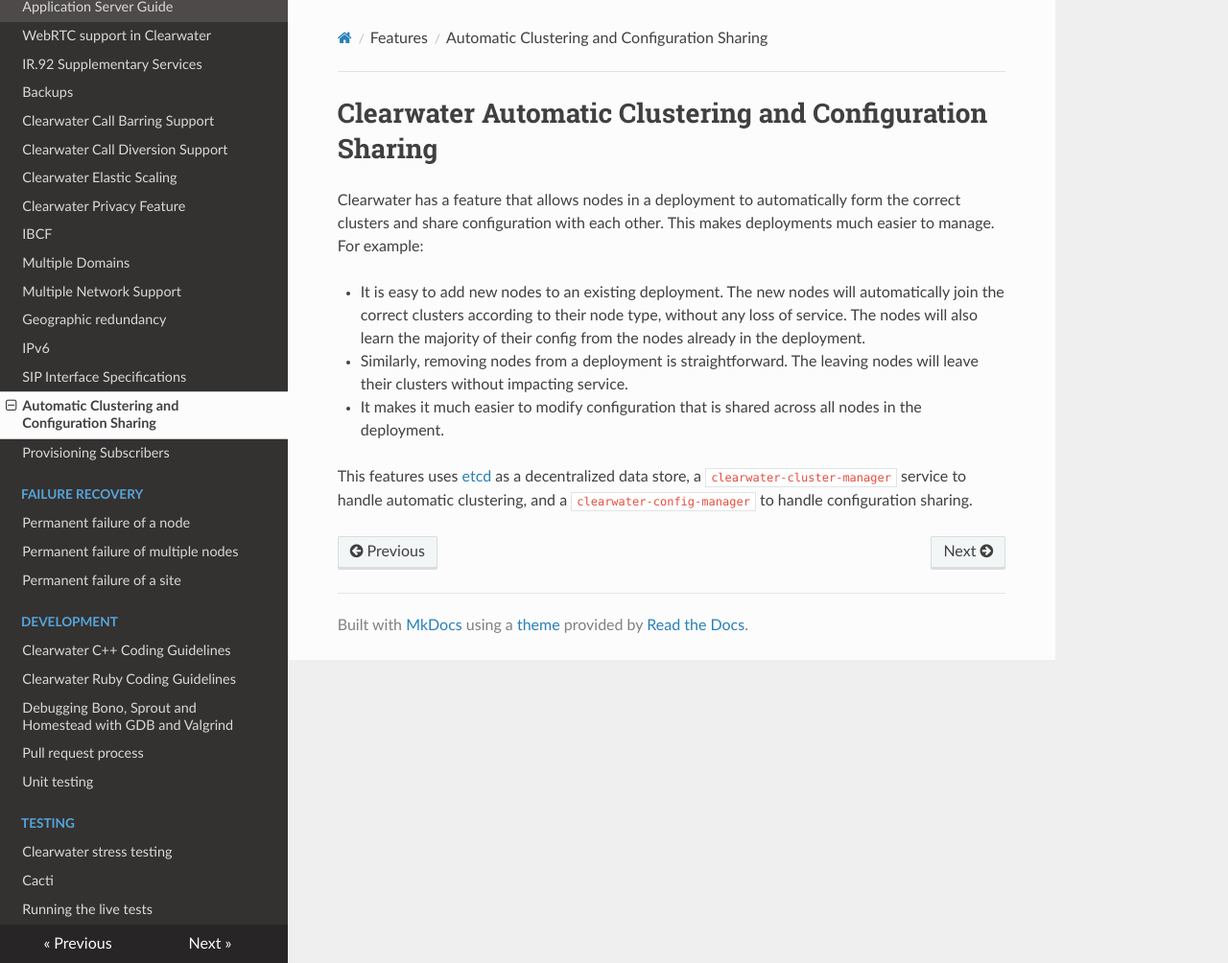
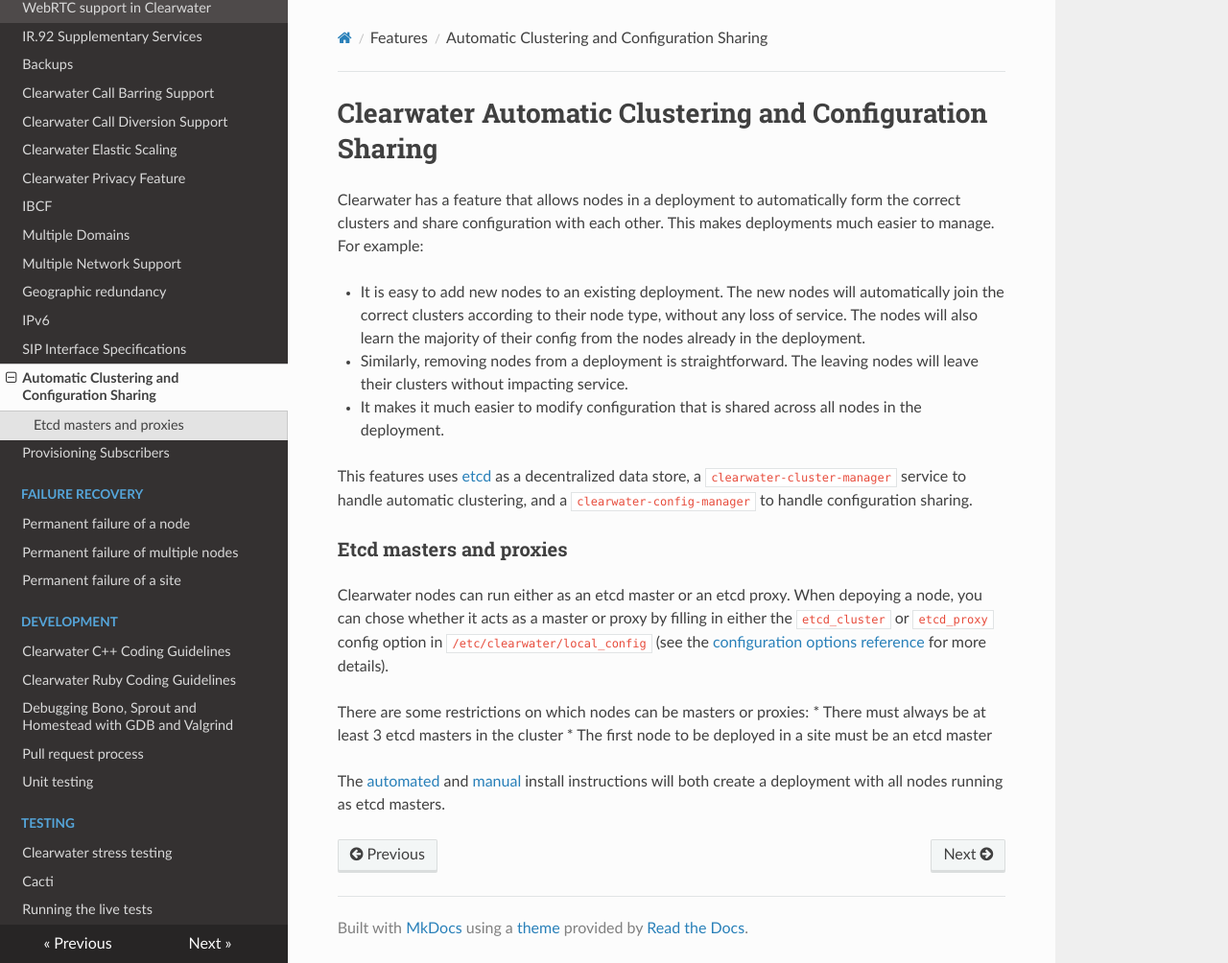
Before and after one commit to Metaswitch/clearwater-readthedocs, an MkDocs documentation site: the page built from docs/Automatic_Clustering_Config_Sharing.md, in a window 1280 px wide and 1004 px high. Shown: the whole window at 96% size. Built offline with MkDocs 1.6.1, drawn with Linux system fonts in a browser that asks for light colours; nearby versions of some CDN libraries; old or Windows-style settings are respelled for this version of MkDocs.

Commit message:
Add brief explanation of etcd masters vs proxies

```diff
--- a/docs/Automatic_Clustering_Config_Sharing.md
+++ b/docs/Automatic_Clustering_Config_Sharing.md
@@ -7,3 +7,12 @@ Clearwater has a feature that allows nodes in a deployment to automatically form
 * It makes it much easier to modify configuration that is shared across all nodes in the deployment.
 
 This features uses [etcd](https://github.com/coreos/etcd) as a decentralized data store, a `clearwater-cluster-manager` service to handle automatic clustering, and a `clearwater-config-manager` to handle configuration sharing.
+
+### Etcd masters and proxies
+Clearwater nodes can run either as an etcd master or an etcd proxy. When depoying a node, you can chose whether it acts as a master or proxy by filling in either the `etcd_cluster` or `etcd_proxy` config option in `/etc/clearwater/local_config` (see the [configuration options reference](Clearwater_Configuration_Options_Reference.md) for more details).
+
+There are some restrictions on which nodes can be masters or proxies:
+* There must always be at least 3 etcd masters in the cluster
+* The first node to be deployed in a site must be an etcd master
+
+The [automated](Automated_Install.md) and [manual](Manual_Install.md) install instructions will both create a deployment with all nodes running as etcd masters.
```
